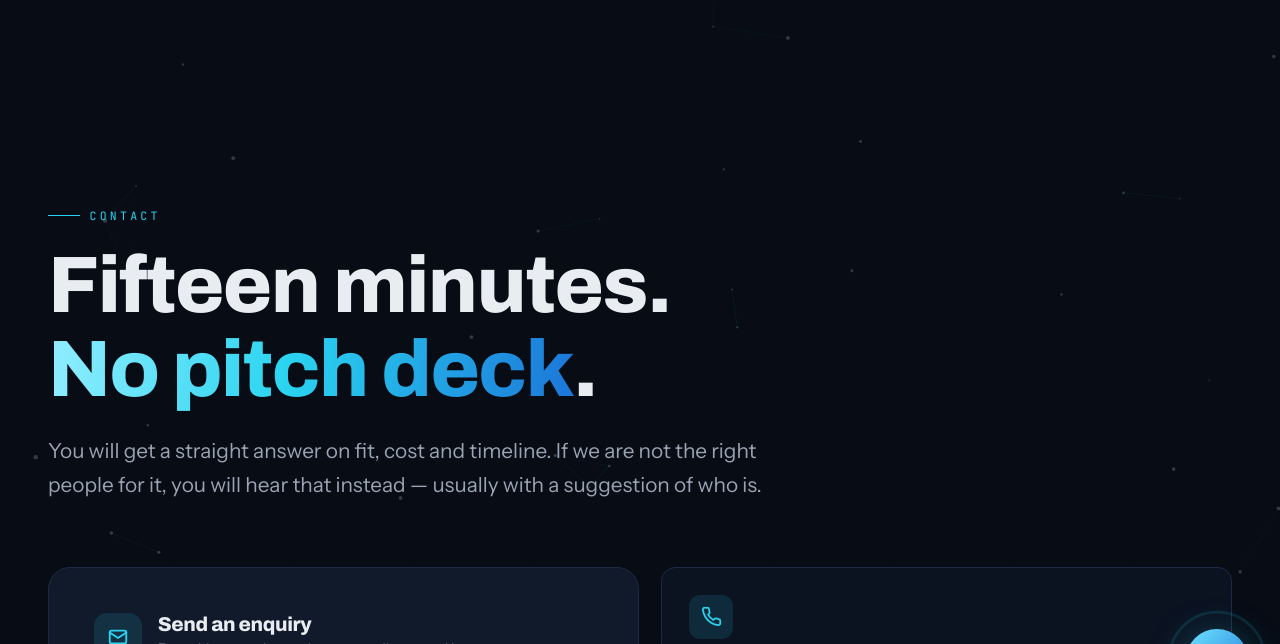
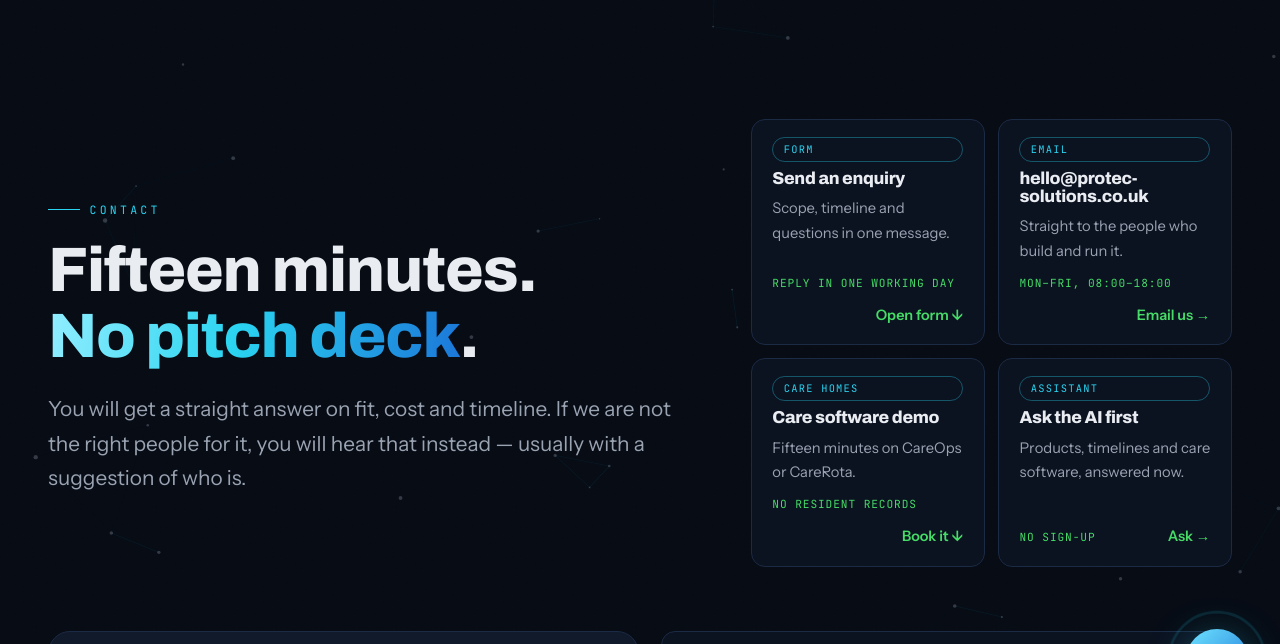
Before and after one commit to mcfearless75/protec-solutions, a plain HTML site: page contact.html in a window 1280 px wide. Shown: the part 77-721 px from the top of the page. Drawn offline with Linux system fonts and the light colour scheme.

Commit message:
feat: contact routes as hero cards on contact.html
Four short cards (enquiry form, email with hours, care software demo,
ask the AI) two-up beside the headline; the form still starts on the
first screen. Hidden below 980px, where they would push the form below
the fold and the same details sit right under it. v=34.

```diff
--- a/contact.html
+++ b/contact.html
@@ -14,7 +14,7 @@
 <link rel="preconnect" href="https://fonts.googleapis.com">
 <link rel="preconnect" href="https://fonts.gstatic.com" crossorigin>
 <link href="https://fonts.googleapis.com/css2?family=Archivo:wght@600;800;900&family=Instrument+Sans:wght@400;500;600&family=JetBrains+Mono:wght@400;500&display=swap" rel="stylesheet">
-<link rel="stylesheet" href="css/style.css?v=33">
+<link rel="stylesheet" href="css/style.css?v=34">
 <script type="application/ld+json">
 {
   "@context": "https://schema.org",
@@ -97,7 +97,7 @@
 
 <main id="main">
 
-  <section class="page-hero wrap">
+  <section class="page-hero wrap care-hero">
     <div class="reveal in">
       <span class="kicker">Contact</span>
       <h1>Fifteen minutes. <span class="gold-text">No pitch deck</span>.</h1>
@@ -105,6 +105,44 @@
         You will get a straight answer on fit, cost and timeline. If we are not the right people for it,
         you will hear that instead — usually with a suggestion of who is.
       </p>
+    </div>
+    <div class="mini-cards mini-cards--2 mini-cards--wide-only" role="region" aria-label="Ways to get in touch">
+      <article class="card care-card care-card--mini reveal in">
+        <span class="tag">Form</span>
+        <h3>Send an enquiry</h3>
+        <p class="mini-blurb">Scope, timeline and questions in one message.</p>
+        <div class="card-foot">
+          <span class="boundary">Reply in one working day</span>
+          <a href="#book" style="margin-left:auto;color:var(--teal);font-weight:600;font-size:.9rem">Open form ↓</a>
+        </div>
+      </article>
+      <article class="card care-card care-card--mini reveal in">
+        <span class="tag">Email</span>
+        <h3>hello@protec-solutions.co.uk</h3>
+        <p class="mini-blurb">Straight to the people who build and run it.</p>
+        <div class="card-foot">
+          <span class="boundary">Mon–Fri, 08:00–18:00</span>
+          <a href="mailto:hello@protec-solutions.co.uk" style="margin-left:auto;color:var(--teal);font-weight:600;font-size:.9rem">Email us →</a>
+        </div>
+      </article>
+      <article class="card care-card care-card--mini reveal in">
+        <span class="tag">Care homes</span>
+        <h3>Care software demo</h3>
+        <p class="mini-blurb">Fifteen minutes on CareOps or CareRota.</p>
+        <div class="card-foot">
+          <span class="boundary">No resident records</span>
+          <a href="#book" style="margin-left:auto;color:var(--teal);font-weight:600;font-size:.9rem">Book it ↓</a>
+        </div>
+      </article>
+      <article class="card care-card care-card--mini reveal in">
+        <span class="tag">Assistant</span>
+        <h3>Ask the AI first</h3>
+        <p class="mini-blurb">Products, timelines and care software, answered now.</p>
+        <div class="card-foot">
+          <span class="boundary">No sign-up</span>
+          <a href="#" data-ask="What can you help me with?" style="margin-left:auto;color:var(--teal);font-weight:600;font-size:.9rem">Ask →</a>
+        </div>
+      </article>
     </div>
   </section>
 
@@ -319,9 +357,9 @@
   </div>
 </footer>
 
-<script src="js/knowledge.js?v=33"></script>
-<script src="js/site.js?v=33"></script>
-<script src="js/tools.js?v=33"></script>
+<script src="js/knowledge.js?v=34"></script>
+<script src="js/site.js?v=34"></script>
+<script src="js/tools.js?v=34"></script>
 <script>document.getElementById("year").textContent = new Date().getFullYear();</script>
 </body>
 </html>
--- a/css/style.css
+++ b/css/style.css
@@ -1690,3 +1690,5 @@ header.site-header.menu-open { z-index: 160; }
 .care-card--link ul { margin-bottom: 0; }
 .care-card--link h3 span { color: var(--teal); font-size: .85em; }
 .care-card--link:hover h3 { color: var(--teal); }
+/* contact: cards repeat the form and sidebar, so phones go straight to the form */
+@media (max-width: 980px) { .mini-cards--wide-only { display: none; } }
```
Also changed, not shown: 404.html (+3 -3 lines), ai-information.html (+4 -4 lines), ai-lab.html (+4 -4 lines), ai-telephone.html (+4 -4 lines), apps.html (+4 -4 lines), care.html (+4 -4 lines), careops.html (+4 -4 lines), carerota.html (+4 -4 lines), goldshield.html (+5 -5 lines), index.html (+4 -4 lines), privacy.html (+4 -4 lines), sectors.html (+4 -4 lines).
